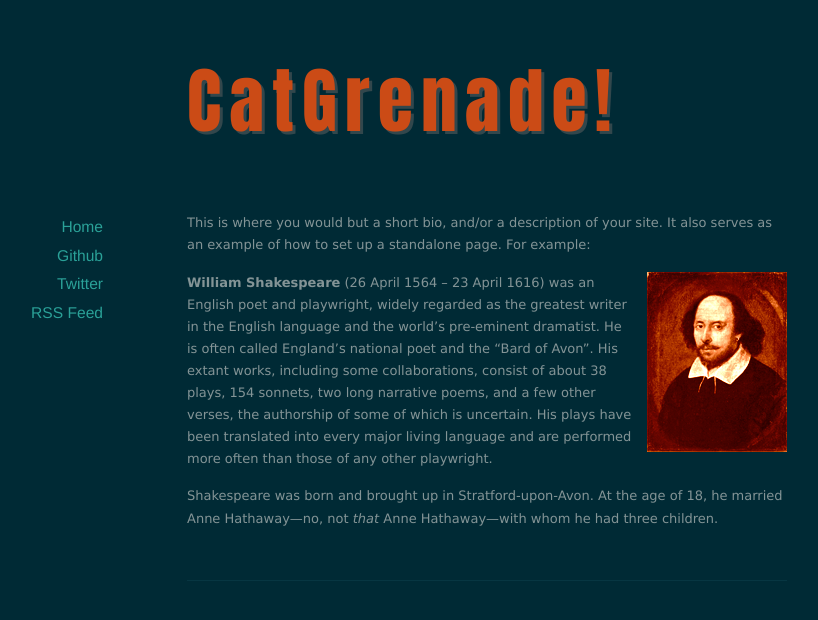
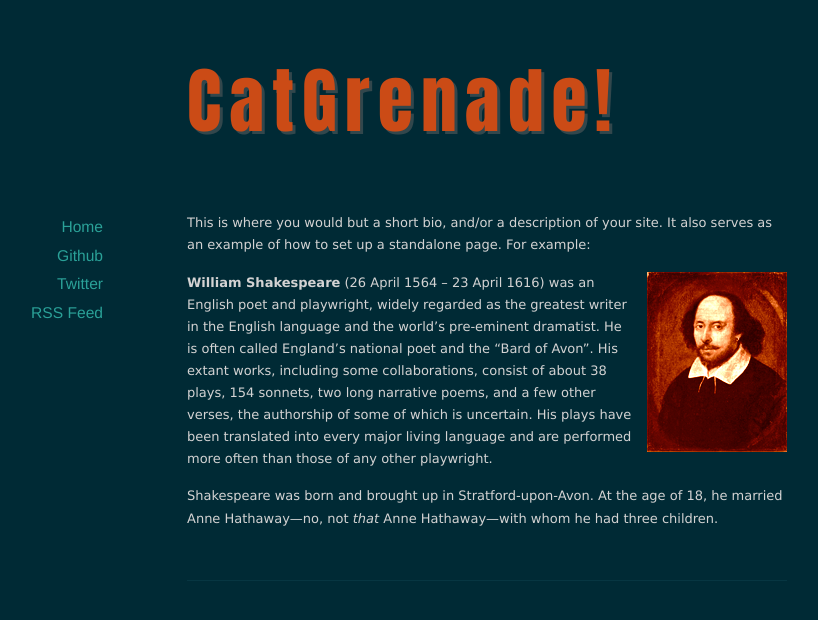
Before and after one commit to JGailor/jgailor.github.com, a Jekyll site: the page built from about/index.markdown, in a window 1280 px wide. Shown: the top 620 px of the page, without its empty margins (153-971 px from the left). Built offline with Jekyll 4.4.1, drawn with Linux system fonts in a browser that asks for light colours; nearby versions of some CDN libraries; Markdown is read by kramdown in place of the engine named in the settings.

Commit message:
Adjusted paragraph color

```diff
--- a/assets/css/colors-dark.css
+++ b/assets/css/colors-dark.css
@@ -1,6 +1,10 @@
 html, body {
 	background-color: #002a35;
 	color: #839496;
+}
+
+html body p {
+	color: lightgrey;
 }
 
 a, a:visited, a:active {
```
